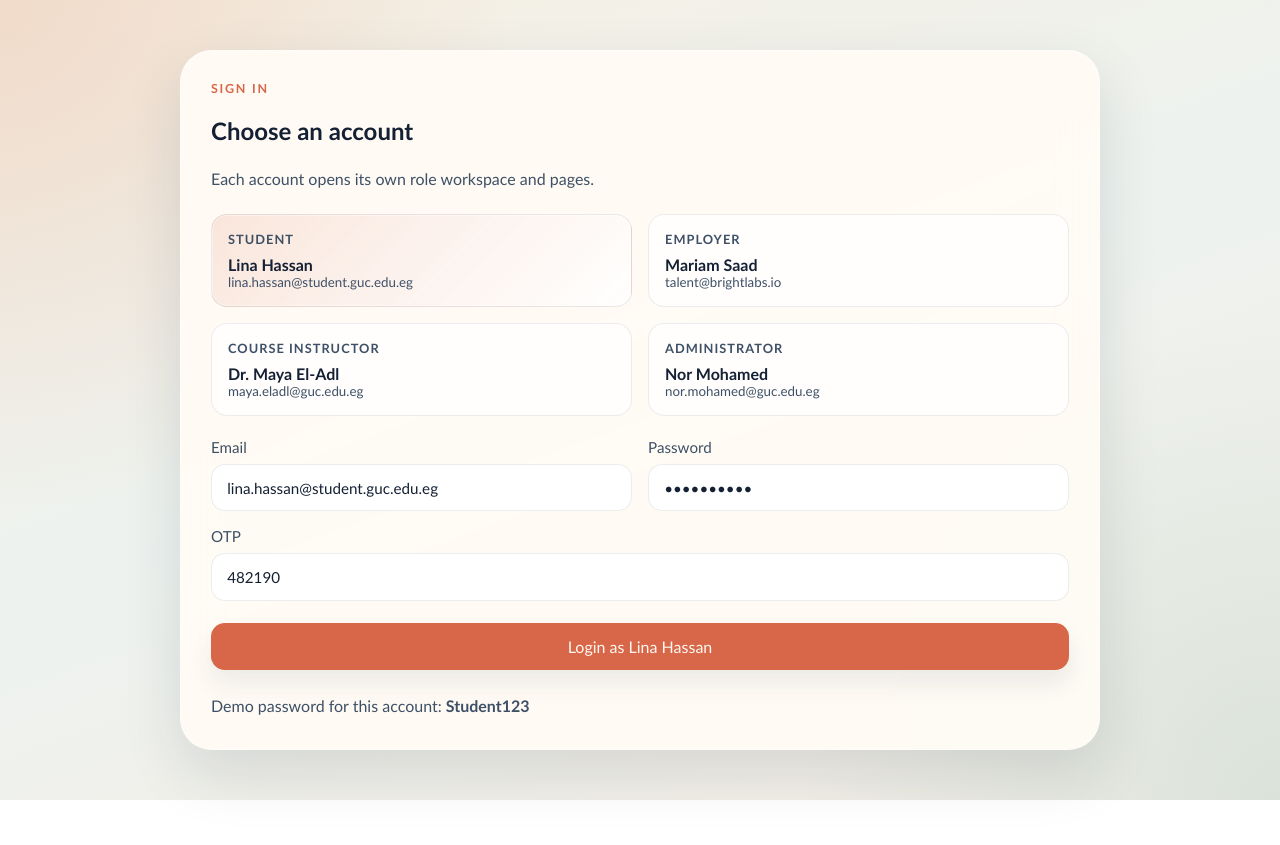
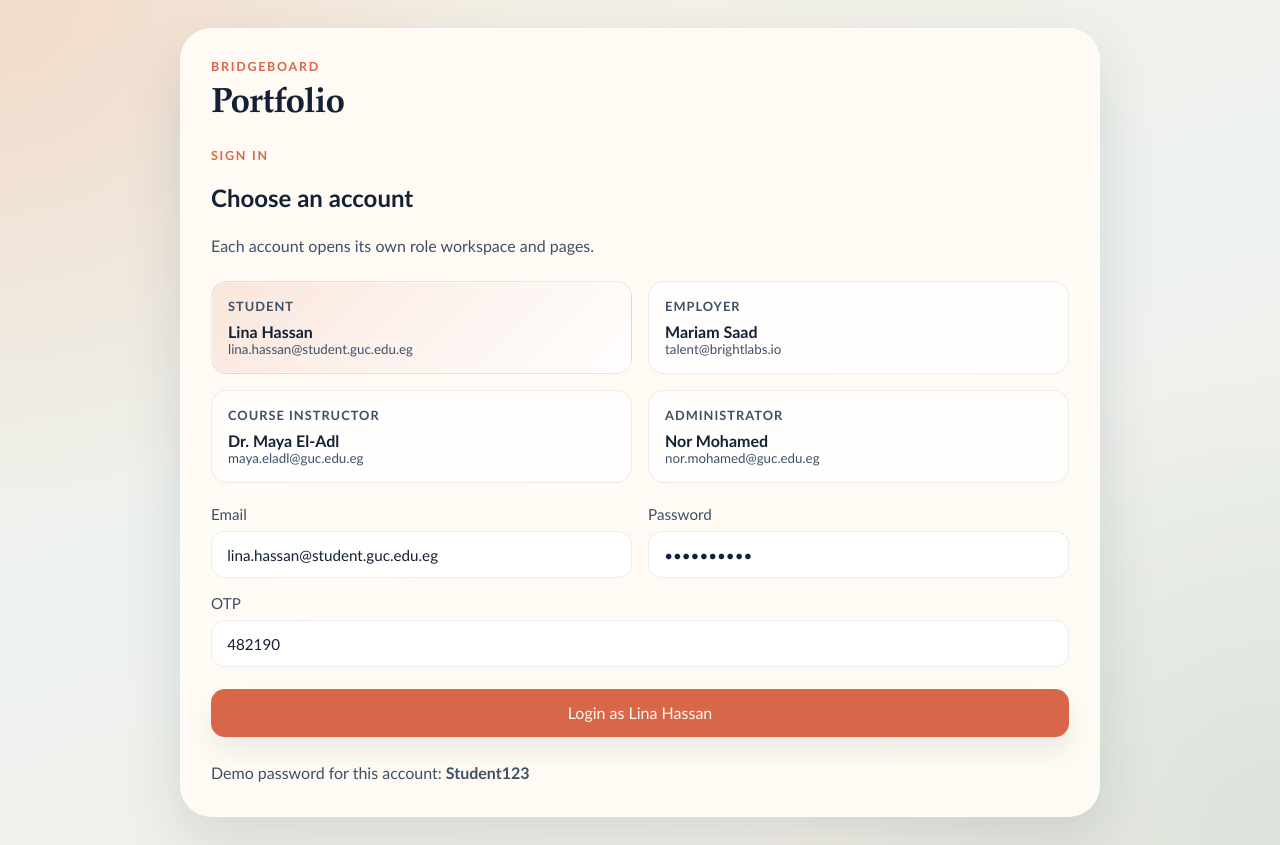
Before and after one commit to Software-Engineering-Spring-2026/jlmra, a React (Create React App) app: page /#/login in a window 1280 px wide. Before the commit the page ends 800 px from the top, so only its background shows below. Built offline with nearby package versions, Linux system fonts and the light colour scheme; the HTML template or start-up script is replaced by a standard one.

Commit message:
Adjust BridgeBoard branding and student routes

```diff
--- a/public/index.html
+++ b/public/index.html
@@ -7,13 +7,13 @@
     <meta name="theme-color" content="#142033" />
     <meta
       name="description"
-      content="GUC Project Portfolio is a React prototype for a GUC project portfolio platform."
+      content="BridgeBoard Portfolio is a React prototype for a student project portfolio platform."
     />
     <link rel="manifest" href="%PUBLIC_URL%/manifest.json" />
-    <title>GUC Project Portfolio</title>
+    <title>BridgeBoard Portfolio</title>
   </head>
   <body>
-    <noscript>GUC Project Portfolio needs JavaScript enabled to run the prototype.</noscript>
+    <noscript>BridgeBoard Portfolio needs JavaScript enabled to run the prototype.</noscript>
     <div id="root"></div>
   </body>
 </html>
--- a/src/App.tsx
+++ b/src/App.tsx
@@ -990,8 +990,8 @@ function App() {
     <div className={`workspace-shell role-${activeRole}`}>
       <aside className="workspace-sidebar">
         <div className="brand-block">
-          <p>GUC project portfolio</p>
-          <h1>MS2 prototype</h1>
+          <p>BridgeBoard</p>
+          <h1>Portfolio</h1>
         </div>
 
         <div className="session-card">
@@ -1022,7 +1022,7 @@ function App() {
         </nav>
 
         <button type="button" className="ghost-button wide-button" onClick={handleLogout}>
-          Switch Account
+          Logout
         </button>
       </aside>
 
--- a/src/appConfig.ts
+++ b/src/appConfig.ts
@@ -3,6 +3,7 @@ import { type Role } from './mockData';
 export type WorkspacePage =
   | 'dashboard'
   | 'profile'
+  | 'portfolio'
   | 'projects'
   | 'internships'
   | 'applicants'
@@ -38,7 +39,7 @@ export const demoAccounts: DemoAccount[] = [
     email: 'lina.hassan@student.guc.edu.eg',
     password: 'Student123',
     otp: '482190',
-    landingPage: 'profile',
+    landingPage: 'portfolio',
   },
   {
     id: 'demo-employer',
@@ -77,8 +78,8 @@ export const pagesByRole: Record<Role, PageMeta[]> = {
       description: 'Your student home page with the most important project and internship updates.',
     },
     {
-      id: 'profile',
-      label: 'My Profile',
+      id: 'portfolio',
+      label: 'My Portfolio',
       description: 'Your public-facing portfolio profile and visibility settings.',
     },
     {
--- a/src/pages/LoginScreen.tsx
+++ b/src/pages/LoginScreen.tsx
@@ -36,6 +36,11 @@ export function LoginScreen({
   return (
     <div className="login-shell">
       <section className="login-card">
+        <div className="brand-block brand-block-login">
+          <p>BridgeBoard</p>
+          <h1>Portfolio</h1>
+        </div>
+
         <div className="login-card-head">
           <p>Sign in</p>
           <h2>Choose an account</h2>
--- a/src/pages/StudentWorkspace.tsx
+++ b/src/pages/StudentWorkspace.tsx
@@ -153,11 +153,11 @@ export function StudentWorkspace({
           </div>
         </div>
       );
-    case 'profile':
+    case 'portfolio':
       return (
         <div className="page-stack">
           <PageHeader
-            eyebrow="Student profile"
+            eyebrow="Student portfolio"
             title={studentProfile.name}
             description="This page now focuses only on the student identity, public portfolio basics, and featured work."
             action={
```
Also changed, not shown: public/manifest.json.
